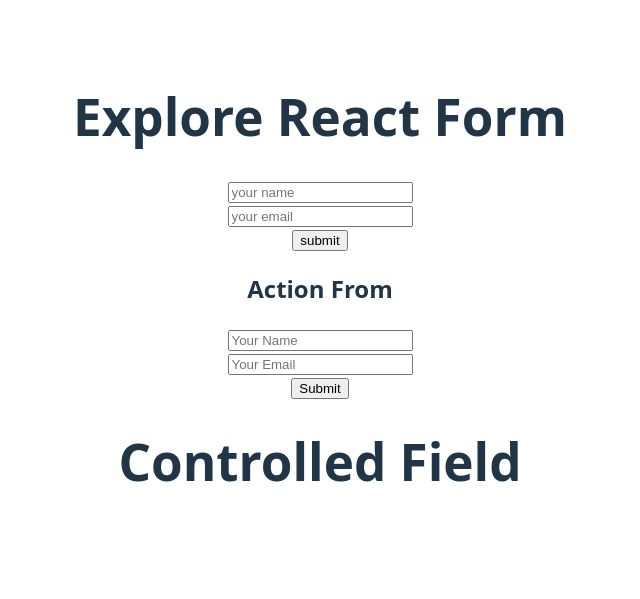
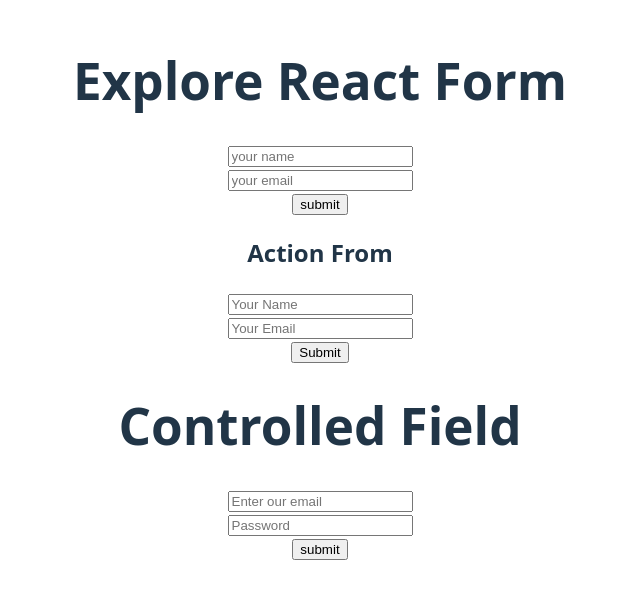
Before and after one commit to Badsha012/explore-react-from, a React app: page / in a window 1280 px wide. Shown: the part 111-710 px from the top of the page, without its empty margins (320-960 px from the left). Built offline with nearby package versions, Linux system fonts and the light colour scheme; the HTML template or start-up script is replaced by a standard one.

Commit message:
two commit

```diff
--- a/src/Components/ControlledField/ControlledField.jsx
+++ b/src/Components/ControlledField/ControlledField.jsx
@@ -1,9 +1,28 @@
-import React from 'react';
+import React, { useState } from 'react';
 
 const ControlledField = () => {
+
+    const [password,setPassword] =useState('')
+const handleSubmit=(e)=>{
+    e.preventDefault();
+    console.log('submitted');
+
+
+}
+const handlePasswordOnChenge=e=>{
+    console.log(e.target.value)
+}
+
     return (
         <div>
+            <form onSubmit={handleSubmit}>
+       <input type="email" name='email' id='' placeholder='Enter our email' required />
+       <br></br>
+       <input type="password" name='password'id='' placeholder='Password' onChange={handlePasswordOnChenge} defaultValue={password}  required />
+       <br></br>
+       <input type="submit" value="submit" />
 
+            </form>
         </div>
     );
 };
```
